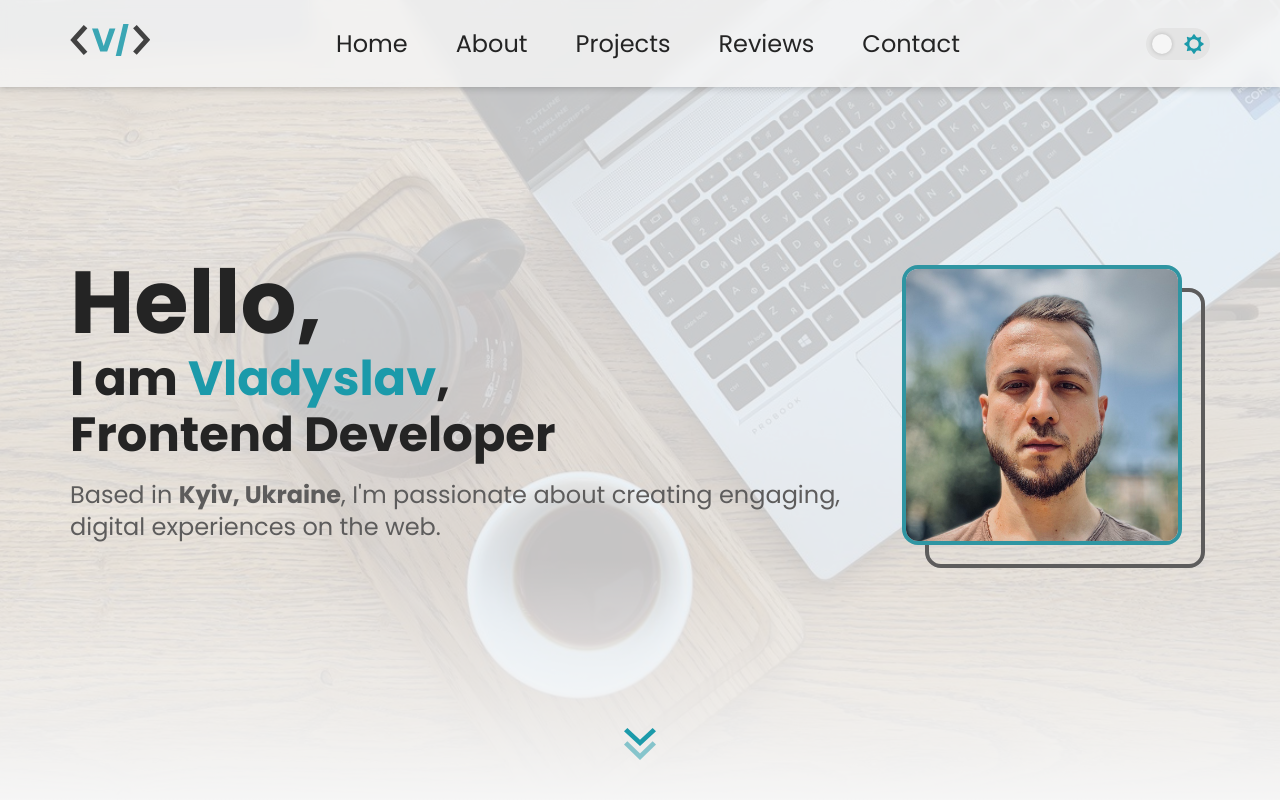
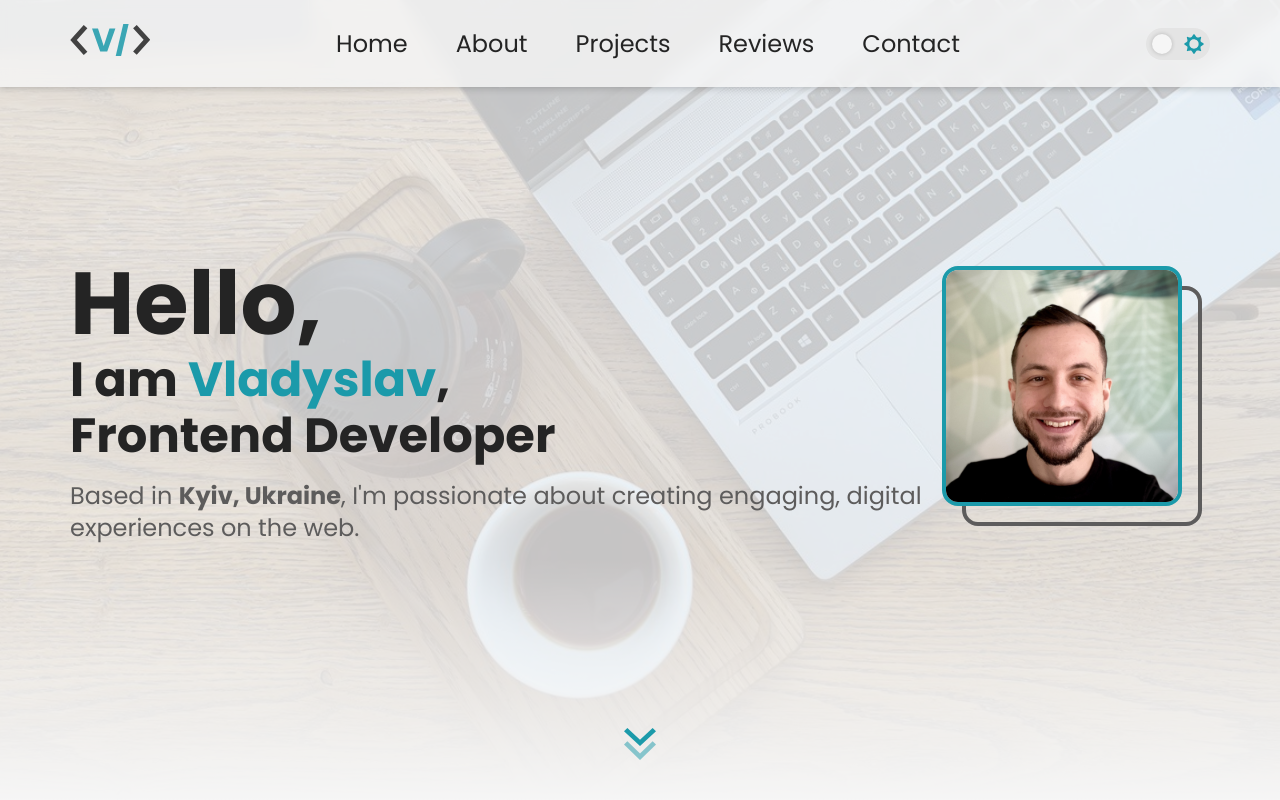
Before and after one commit to VladislavDegtyarenko/vd-developer-portfolio, a Next.js app: page / in a window 1280 px wide. Shown: the top 800 px of the page. Built offline with nearby package versions, Linux system fonts and the light colour scheme.

Commit message:
update photo

```diff
--- a/src/sections/01_Main.tsx
+++ b/src/sections/01_Main.tsx
@@ -10,7 +10,6 @@ import { H1, H2, P1 } from "@/components/Text";
 import ScrollDownIcon from "public/assets/Icons/Scroll Down";
 
 import bg from "public/assets/bg.jpg";
-import photo from "public/photo2.jpg";
 
 const StyledMain = styled(Section)`
   padding: 0;
@@ -73,9 +72,9 @@ const StyledMain = styled(Section)`
       position: relative;
       margin-right: calc(20px + var(--strokeWidth) * 2);
       margin-top: 10px;
-      --photo-size: 280px;
+      --photo-size: 240px;
       @media screen and (max-width: 991.98px) {
-        --photo-size: 240px;
+        --photo-size: 210px;
         margin-bottom: 32px;
       }
 
@@ -88,7 +87,6 @@ const StyledMain = styled(Section)`
         position: relative;
         background-color: ${({ theme }) => theme.bg};
         overflow: hidden;
-        filter: saturate(0.8);
         img {
           width: 100%;
           height: 100%;
@@ -182,7 +180,7 @@ const Main = () => {
               <div className="main__photo">
                 <div className="main__photo_inner">
                   <Image
-                    src={photo}
+                    src="/IMG_8105 (2).JPG"
                     sizes="(max-width: 991.98px) 464px, 624px"
                     alt="Photo of Vladyslav Dihtiarneko, frontend developer"
                     fill
```
Also changed, not shown: public/IMG_8105 (2).JPG (added).
